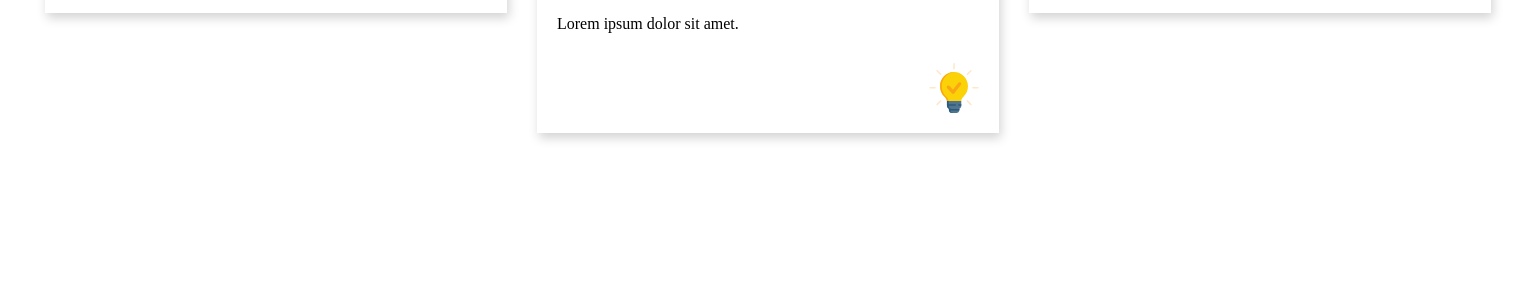
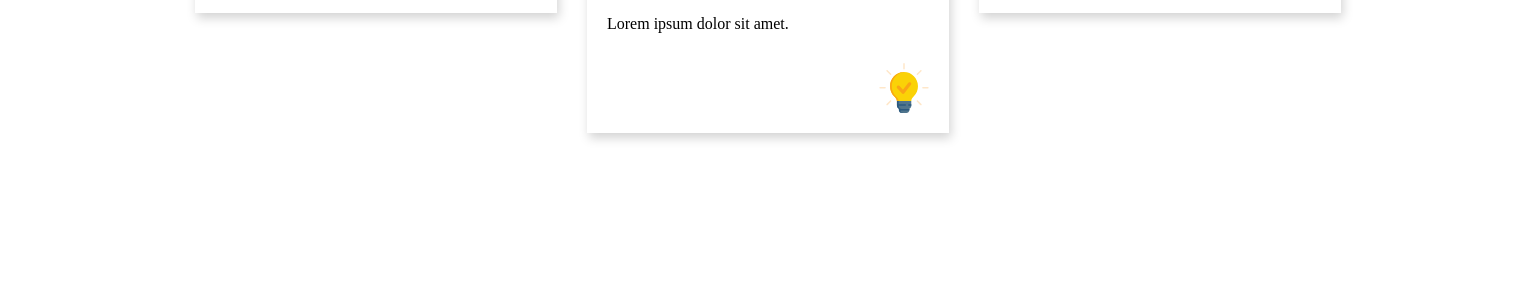
Before and after one commit to DjordjeRankovic/Four-Cards-Flexbox, a plain HTML site: page index.html in a window 1536 px wide. Shown: the part 499-800 px from the top of the page. Drawn offline with Linux system fonts and the light colour scheme.

Commit message:
Changes v2

```diff
--- a/index.css
+++ b/index.css
@@ -87,3 +87,9 @@ h2 {
     padding: 0 15px;
   }
 }
+
+@media screen and (min-width: 1400px) {
+  .main-container {
+    margin: 0px 150px;
+  }
+}
```
